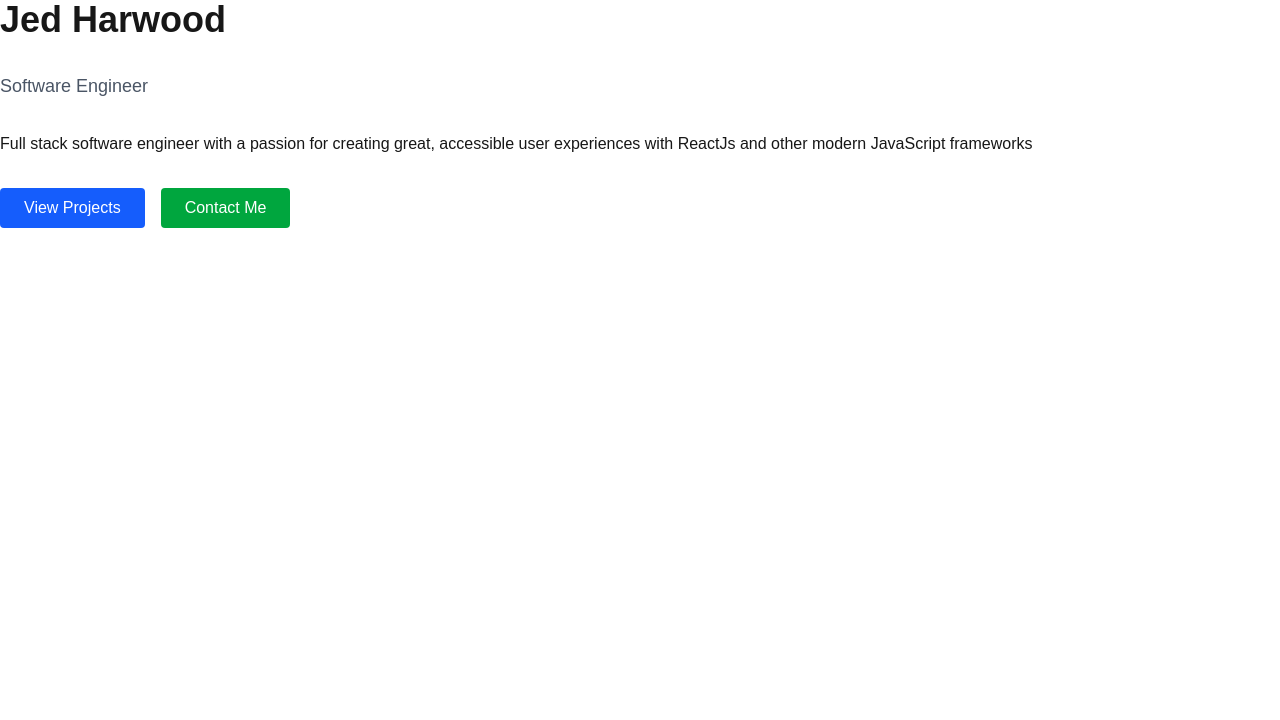
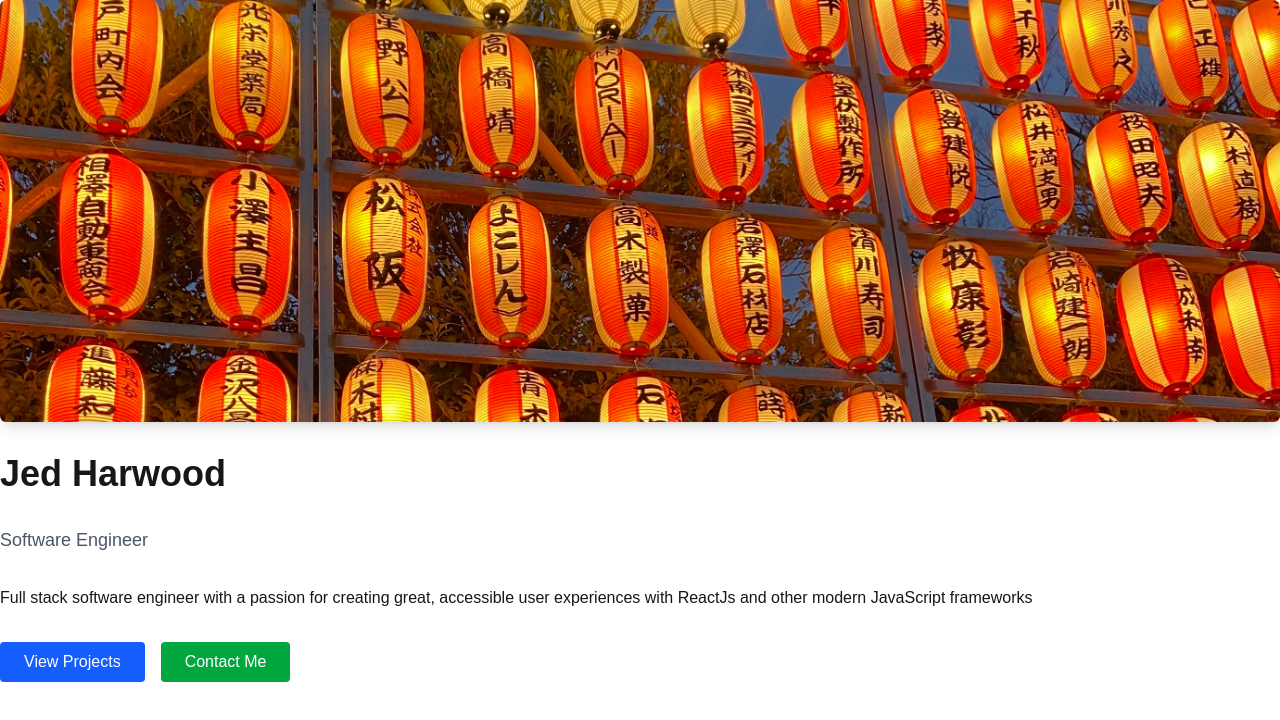
Before and after one commit to jedharwood/PortfolioSite, a Next.js app in the folder portfolio-site/: page / in a window 1280 px wide. Shown: the top 720 px of the page. Built offline with nearby package versions, Linux system fonts and the light colour scheme.

Commit message:
Jumbotron lantern image

```diff
--- a/portfolio-site/app/page.tsx
+++ b/portfolio-site/app/page.tsx
@@ -1,8 +1,23 @@
 import { FC } from 'react';
+
+import Image from 'next/image';
+
+import hakkei from '../public/hakkei-lanterns.jpg'
 
 const HomePage: FC = () => {
   return (
     <main className="flex flex-col gap-[32px] row-start-2 items-center sm:items-start">
+      <div className='relative'>
+            <Image
+                src={hakkei}
+                alt='Lanterns outside Hakkei'
+                priority
+                className='w-full rounded-md shadow-lg'
+                placeholder='blur'
+                width='500'
+                height='100'
+            />
+        </div>
       <h1 className="text-4xl font-bold">Jed Harwood</h1>
       <h2 className="text-lg text-gray-600">
         Software Engineer
```
Also changed, not shown: portfolio-site/public/hakkei-lanterns.jpg (added), 1 other file (tests, documents, lock files or other folders).
